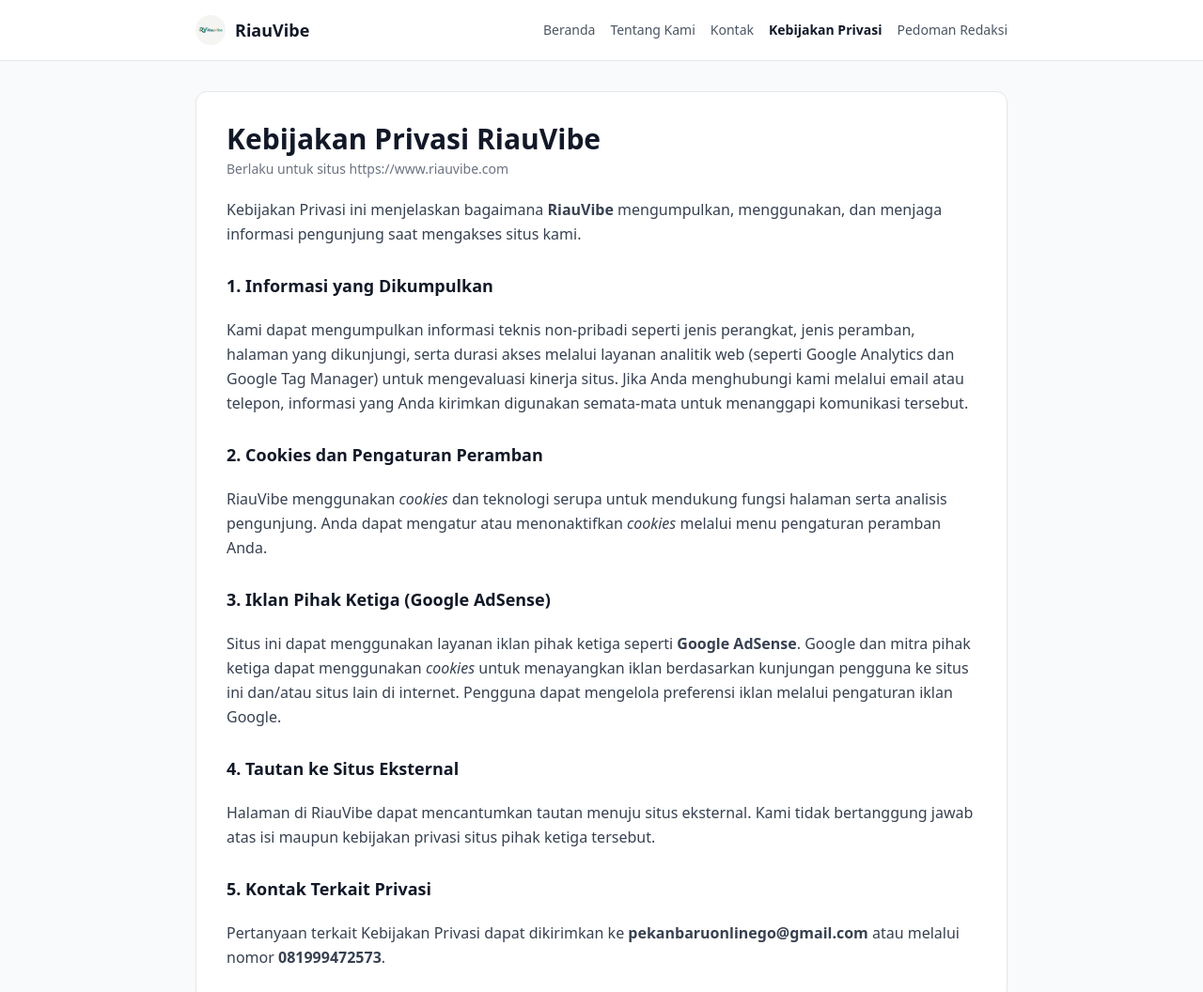
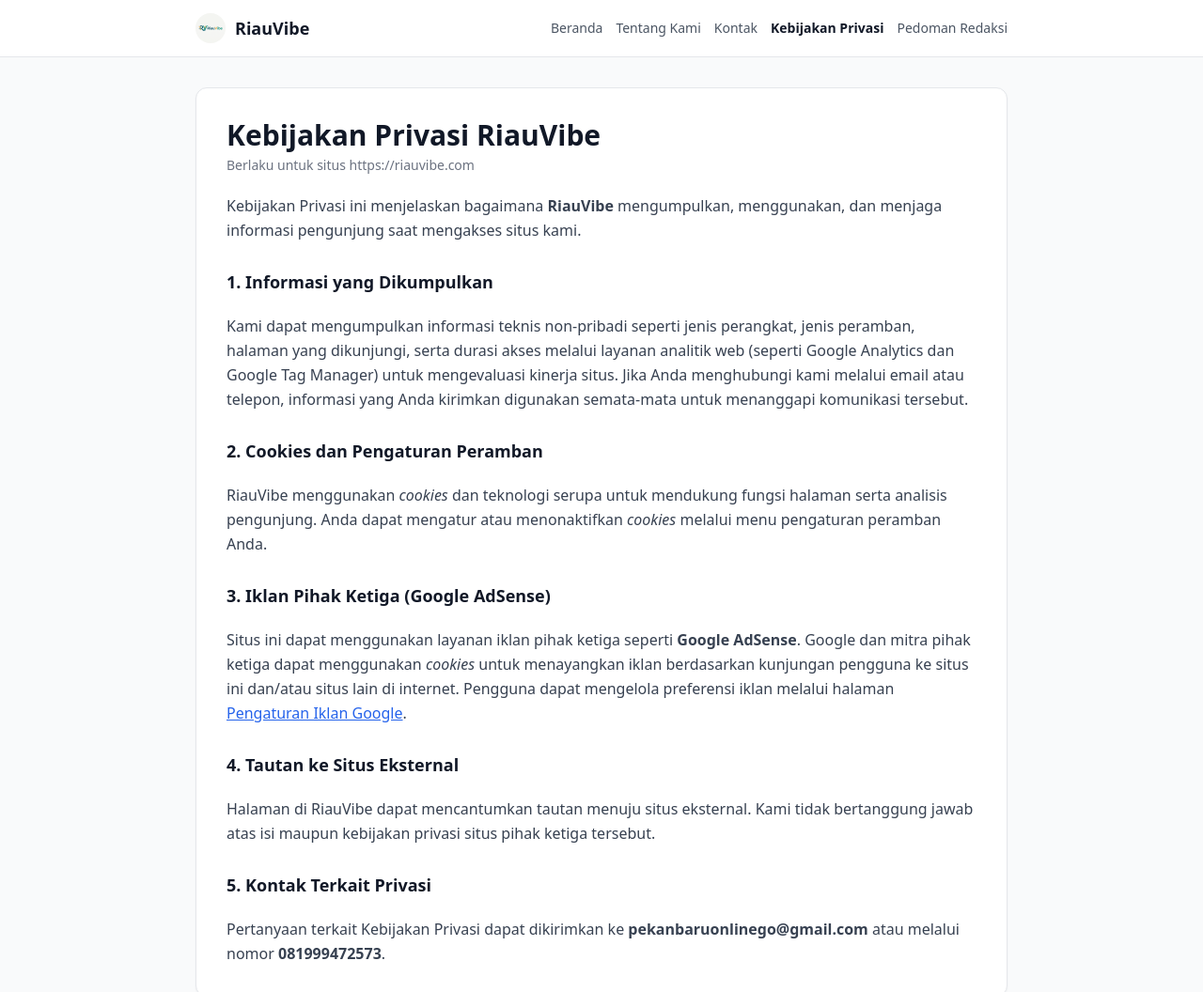
Before and after one commit to anggadiotama182-ship-it/riauvibe, a plain HTML site: page kebijakan-privasi.html in a window 1280 px wide. Shown: the top 1056 px of the page at 94% size. Drawn offline with nearby package versions, Linux system fonts and the light colour scheme.

Commit message:
Update canonical link and navigation structure

```diff
--- a/kebijakan-privasi.html
+++ b/kebijakan-privasi.html
@@ -5,22 +5,22 @@
   <meta name="viewport" content="width=device-width, initial-scale=1.0" />
   <title>Kebijakan Privasi | RiauVibe</title>
   <meta name="description" content="Kebijakan Privasi RiauVibe mengenai data kunjungan, cookies, analitik, dan iklan pihak ketiga termasuk Google AdSense." />
-  <link rel="canonical" href="https://www.riauvibe.com/kebijakan-privasi.html" />
+  <link rel="canonical" href="https://riauvibe.com/kebijakan-privasi.html" />
   <script src="https://cdn.tailwindcss.com"></script>
 </head>
 <body class="bg-gray-50 text-gray-900 antialiased">
   <header class="bg-white border-b">
-    <div class="max-w-4xl mx-auto px-4 py-4 flex flex-wrap items-center justify-between gap-4">
-      <a href="/index.html" class="flex items-center gap-2.5 font-bold text-lg text-gray-900">
+    <div class="max-w-4xl mx-auto px-4 py-3.5 flex flex-col sm:flex-row sm:items-center sm:justify-between gap-3">
+      <a href="/index.html" class="flex items-center gap-2.5 font-bold text-lg text-gray-900 shrink-0">
         <img src="/logo-riauvibe.jpg" alt="Logo RiauVibe" class="w-8 h-8 rounded-full object-cover" />
         <span>RiauVibe</span>
       </a>
-      <nav class="flex flex-wrap gap-4 text-sm text-gray-600">
-        <a href="/index.html" class="hover:text-gray-900">Beranda</a>
-        <a href="/tentang-kami.html" class="hover:text-gray-900">Tentang Kami</a>
-        <a href="/kontak.html" class="hover:text-gray-900">Kontak</a>
-        <a href="/kebijakan-privasi.html" class="font-semibold text-gray-900">Kebijakan Privasi</a>
-        <a href="/pedoman-redaksi.html" class="hover:text-gray-900">Pedoman Redaksi</a>
+      <nav class="flex items-center gap-3.5 overflow-x-auto whitespace-nowrap text-xs sm:text-sm text-gray-600 pb-1 sm:pb-0">
+        <a href="/index.html" class="hover:text-gray-900 shrink-0">Beranda</a>
+        <a href="/tentang-kami.html" class="hover:text-gray-900 shrink-0">Tentang Kami</a>
+        <a href="/kontak.html" class="hover:text-gray-900 shrink-0">Kontak</a>
+        <a href="/kebijakan-privasi.html" class="font-semibold text-gray-900 shrink-0">Kebijakan Privasi</a>
+        <a href="/pedoman-redaksi.html" class="hover:text-gray-900 shrink-0">Pedoman Redaksi</a>
       </nav>
     </div>
   </header>
@@ -29,7 +29,7 @@
     <article class="bg-white rounded-xl border p-6 sm:p-8 shadow-sm space-y-5">
       <div>
         <h1 class="text-2xl sm:text-3xl font-bold text-gray-900">Kebijakan Privasi RiauVibe</h1>
-        <p class="text-sm text-gray-500 mt-1">Berlaku untuk situs https://www.riauvibe.com</p>
+        <p class="text-sm text-gray-500 mt-1">Berlaku untuk situs https://riauvibe.com</p>
       </div>
 
       <p class="text-gray-700 leading-relaxed">
@@ -48,7 +48,7 @@
 
       <h2 class="text-lg font-semibold text-gray-900 pt-2">3. Iklan Pihak Ketiga (Google AdSense)</h2>
       <p class="text-gray-700 leading-relaxed">
-        Situs ini dapat menggunakan layanan iklan pihak ketiga seperti <strong>Google AdSense</strong>. Google dan mitra pihak ketiga dapat menggunakan <em>cookies</em> untuk menayangkan iklan berdasarkan kunjungan pengguna ke situs ini dan/atau situs lain di internet. Pengguna dapat mengelola preferensi iklan melalui pengaturan iklan Google.
+        Situs ini dapat menggunakan layanan iklan pihak ketiga seperti <strong>Google AdSense</strong>. Google dan mitra pihak ketiga dapat menggunakan <em>cookies</em> untuk menayangkan iklan berdasarkan kunjungan pengguna ke situs ini dan/atau situs lain di internet. Pengguna dapat mengelola preferensi iklan melalui halaman <a href="https://adssettings.google.com" target="_blank" rel="noopener" class="text-blue-600 underline">Pengaturan Iklan Google</a>.
       </p>
 
       <h2 class="text-lg font-semibold text-gray-900 pt-2">4. Tautan ke Situs Eksternal</h2>
```
